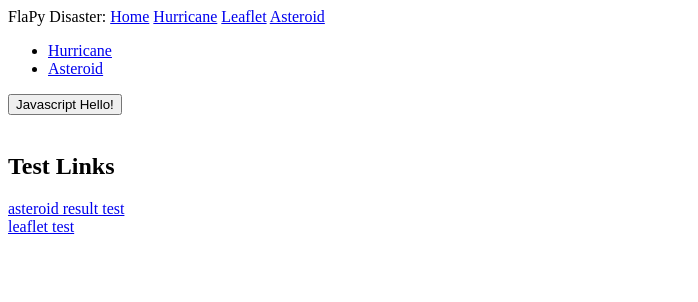
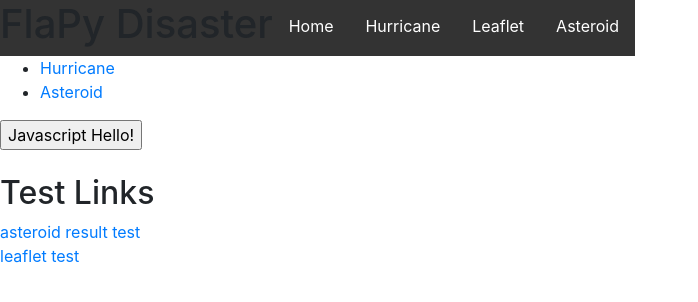
Before and after one commit to npmcdn-to-unpkg-bot/FlaPyDisaster, a Flask app: page / in a window 1280 px wide. Shown: the top 302 px of the page, without its empty margins (0-698 px from the left). Run offline with Flask 2, Linux system fonts and the light colour scheme; some libraries are stand-ins or nearby versions.

Commit message:
starting to style the UI

```diff
--- a/FlaPyDisaster/general/flapy_app.py
+++ b/FlaPyDisaster/general/flapy_app.py
@@ -54,6 +54,7 @@ class FlaPyApp:
         return fl.jsonify(result=geo_collect, colors=color_ramp, bins=value_bins)
 
     def hurricane_function_form(self):
+        print("Hello Hurricane")
         return fl.redirect(fl.url_for('hurricane_page'))
 
     def table_test(self):
@@ -127,8 +128,7 @@ class FlaPyApp:
                                   , velocity_units=gen_units.VelocityUnits.get_units_pair())
 
     def asteroid_function_form(self):
-        explosion_math.hello()
-        asteroid_math.hello()
+        print("Hello Asteroid")
         return fl.redirect(fl.url_for('asteroid_page'))
 
     def asteroid_input_params_form(self, diameter_in, diameter_unit, angle_in, angle_unit, velocity_in, velocity_unit, density_kgpm3, target_density_kgpm3, radius_obs_in,radius_obs_unit):
--- /dev/null
+++ b/FlaPyDisaster/static/css/base.css
@@ -0,0 +1,35 @@
+.nav ul {
+    list-style-type: none;
+    margin: 0;
+    padding: 0;
+    overflow: hidden;
+    background-color: #333;
+}
+
+.nav li {
+    float: left;
+}
+
+.nav li a {
+    display: block;
+    color: white;
+    text-align: center;
+    padding: 14px 16px;
+    text-decoration: none;
+}
+
+.nav li p {
+    display: inline;
+    color: white;
+    text-align: center;
+    padding: 14px 16px;
+}
+
+/* Change the link color to #111 (black) on hover */
+.nav li a:hover {
+    background-color: #111;
+}
+
+.nav .active {
+    background-color: #4CAF50;
+}
--- a/FlaPyDisaster/templates/html/asteroid_results.html
+++ b/FlaPyDisaster/templates/html/asteroid_results.html
@@ -32,7 +32,6 @@
     </div>
     <script src="../static/scripts/unit_conversions.js"></script>
     <script src="../static/scripts/inits.js"></script>
-    <script type=text/javascript src="../static/JQuery/jquery-3.0.0.js"></script>
     <script type=text/javascript>
         var $SCRIPT_ROOT = {{ request.script_root|tojson|safe }};
     </script>
--- a/FlaPyDisaster/templates/html/base.html
+++ b/FlaPyDisaster/templates/html/base.html
@@ -9,13 +9,21 @@
         {% endif %}
 
         <meta charset="utf-8" />
+        <link href="/static/bootstrap/css/bootstrap.min.css" rel="stylesheet" media="screen">
+        <link href="/static/bootstrap/css/bootstrap-responsive.min.css" rel="stylesheet">
+        <script type=text/javascript src="../static/JQuery/jquery-3.0.0.js"></script>
+        <script src="/static/bootstrap/js/bootstrap.min.js"></script>
+        <link rel="stylesheet" href="../static/css/base.css">
     </head>
     <body>
-        <div>FlaPy Disaster:
-            <a href="{{ url_for('main_page') }}">Home</a>
-            <a href="{{ url_for('hurricane_page') }}">Hurricane</a>
-            <a href="{{ url_for('leaflet_redirect') }}">Leaflet</a>
-            <a href="{{ url_for('asteroid_page') }}">Asteroid</a>
+        <div class="nav">
+            <ul>
+                <li><h1>FlaPy Disaster<h1></li>
+                <li><a href="{{ url_for('main_page') }}">Home</a></li>
+                <li><a href="{{ url_for('hurricane_page') }}">Hurricane</a></li>
+                <li><a href="{{ url_for('leaflet_redirect') }}">Leaflet</a></li>
+                <li><a href="{{ url_for('asteroid_page') }}">Asteroid</a></li>
+            </ul>
         </div>
         {% block content %}{% endblock %}
     </body>
--- a/FlaPyDisaster/templates/html/hurricane_table_test.html
+++ b/FlaPyDisaster/templates/html/hurricane_table_test.html
@@ -20,7 +20,6 @@
     </div>
 
     <script type=text/javascript src="{{ url_for('hurricane_tables_js') }}"></script>
-    <script type=text/javascript src="../static/JQuery/jquery-3.0.0.js"></script>
     <script type=text/javascript>
         var $SCRIPT_ROOT = {{ request.script_root|tojson|safe }};
     </script>
--- a/FlaPyDisaster/templates/html/leaflet_test.html
+++ b/FlaPyDisaster/templates/html/leaflet_test.html
@@ -22,8 +22,6 @@
     <script type=text/javascript src="../static/leaflet/leaflet.js"></script>
     <script type=text/javascript src="../static/leaflet/L.CanvasLayer.js"></script>
     <script type=text/javascript src="{{ url_for('leaflet_test_js') }}"></script>
-    <script type=text/javascript src="../static/d3/d3.js"></script>
-    <script type=text/javascript src="../static/JQuery/jquery-3.0.0.js"></script>
     <script type=text/javascript>
         var $SCRIPT_ROOT = {{ request.script_root|tojson|safe }};
     </script>
```
